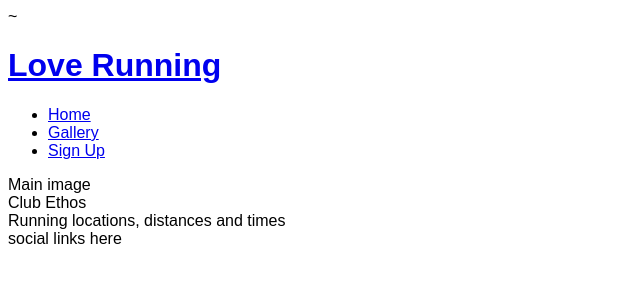
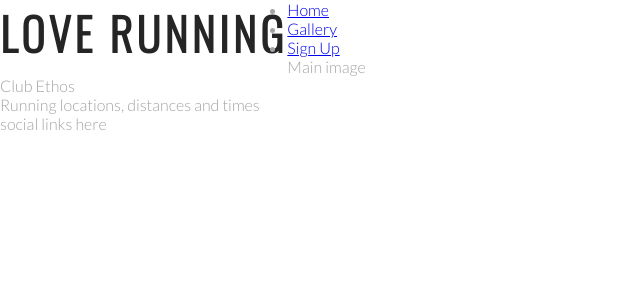
Before and after one commit to elitaldev/love-running, a plain HTML site: page index.html in a window 1280 px wide. Shown: the whole page, without its empty margins (0-640 px from the left). Drawn offline with nearby package versions, Linux system fonts and the light colour scheme.

Commit message:
add style for heading and logo

```diff
--- a/assets/css/style.css
+++ b/assets/css/style.css
@@ -1,3 +1,28 @@
+@import url('https://fonts.googleapis.com/css2?family=Lato:wght@300&family=Oswald:wght@300&display=swap');
+
+*{
+    margin: 0;
+    padding: 0;
+    border: none;
+}
+
 body{
-    font-family: Arial;
+    font-family: Lato, sans-serif;
+    font-weight: 300;
+    color: #a3a3a3;
 }
+
+/* heading and logo*/
+
+h1, h2{
+    font-family: oswald; sans-serif;
+    text-transform: uppercase;
+    letter-spacing: 4px;
+    color: #252525;
+
+}
+#logo {
+    float: left;
+    font-size: 280%;
+
+}
--- a/index.html
+++ b/index.html
@@ -1,5 +1,6 @@
-~<!DOCTYPE html>
+<!DOCTYPE html>
 <html lang="en">
+
 <head>
     <meta charset="UTF-8">
     <meta name="viewport" content="width=device-width, initial-scale=1.0">
@@ -9,13 +10,15 @@
     <link rel="stylesheet" href="assets/css/style.css">
     <title>Love Running</title>
 </head>
+
 <body>
     <header>
         <a href="index.html">
-       <h1>Love Running </h1>
+            <h1 id="logo">Love Running </h1>
         </a>
         <nav>
-        <ul><li>
+            <ul>
+                <li>
                     <a href="index.html">Home</a>
                 </li>
                 <li>
@@ -40,4 +43,5 @@
         social links here
     </footer>
 </body>
+
 </html>
```
Lines whose indentation alone changed are shown as unchanged.
